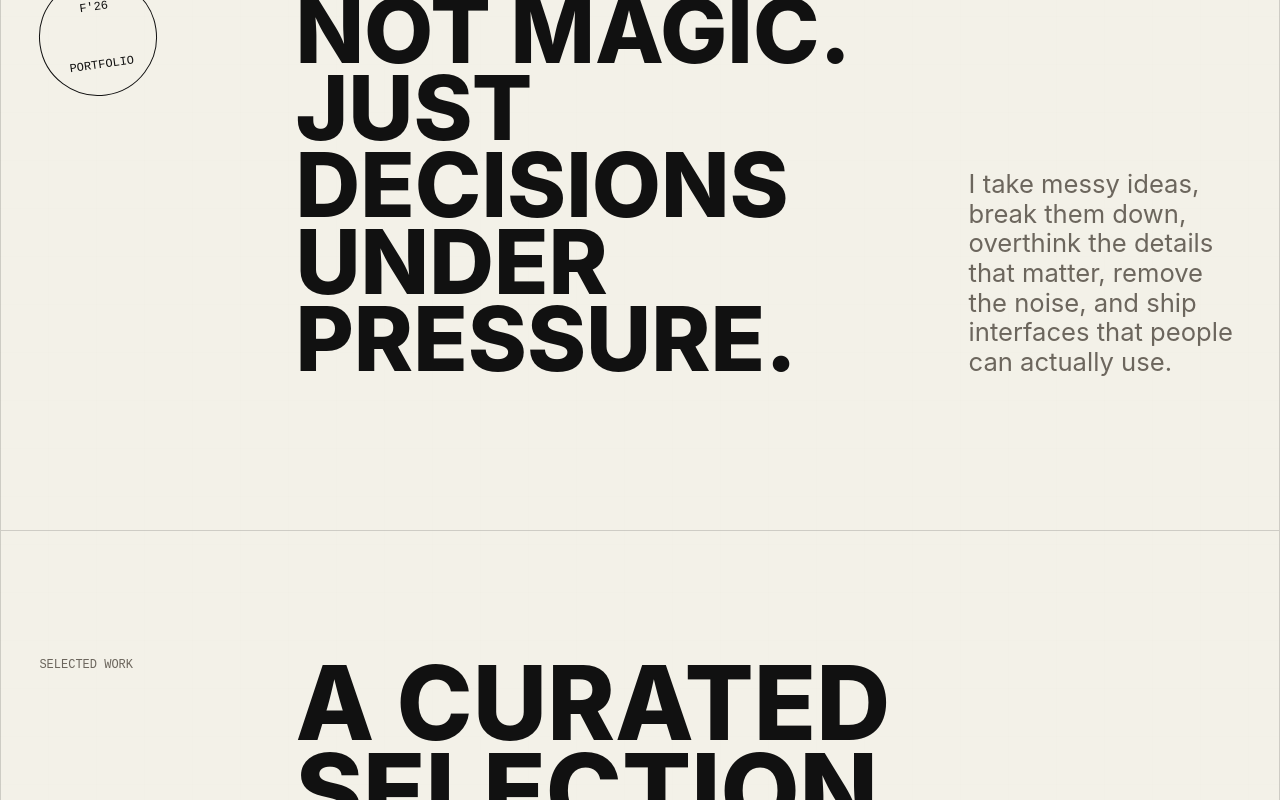
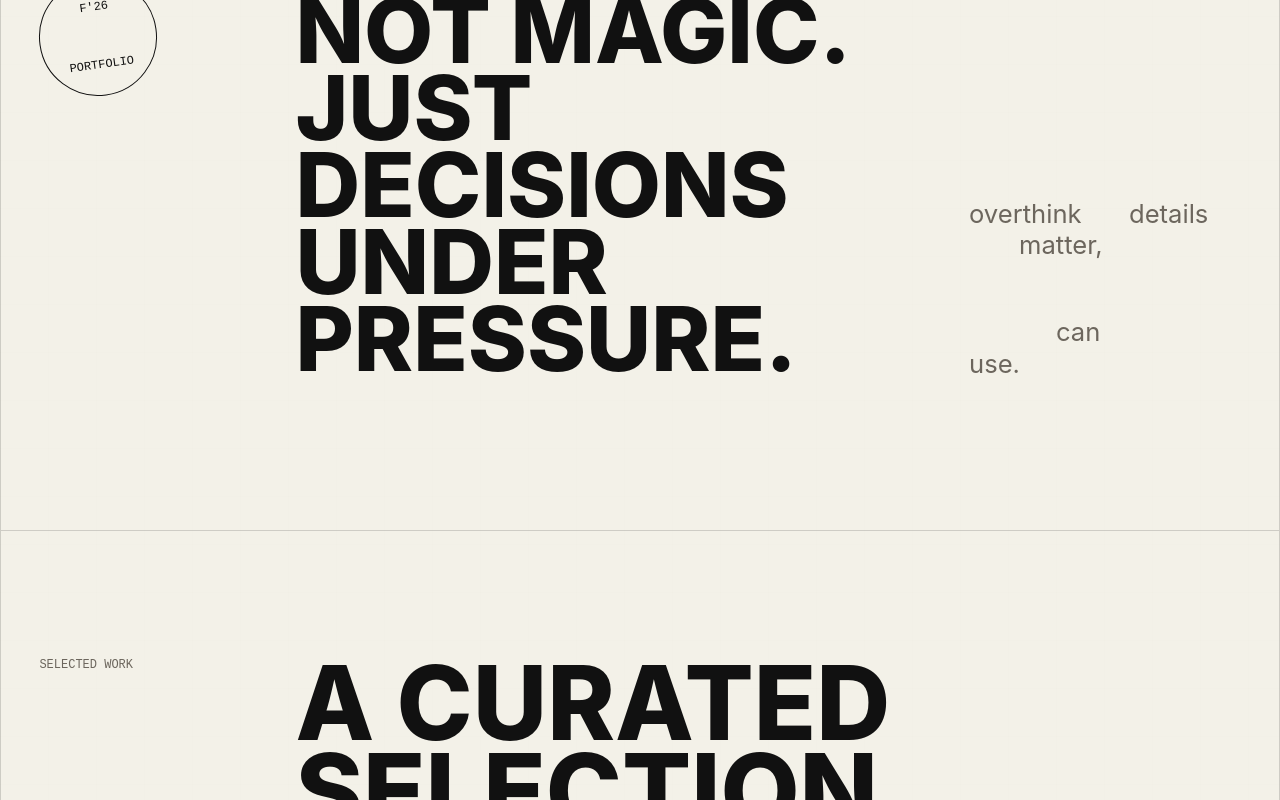
Before and after one commit to ZaydAyasta/portfolio, a Vue app: page / in a window 1280 px wide. Shown: the part 1760-2560 px from the top of the page. Built offline with nearby package versions, Linux system fonts and the light colour scheme.

Commit message:
feat: add BuildWords and RevealWords components for animated text effects

```diff
--- a/src/app.vue
+++ b/src/app.vue
@@ -1,5 +1,6 @@
 <script setup>
 import { onMounted, ref } from 'vue'
+import BuildWords from './shared/presentation/components/BuildWords.vue'
 import ShuffleText from './shared/presentation/components/ShuffleText.vue'
 
 const introDone = ref(false)
@@ -105,8 +106,13 @@ onMounted(() => {
         <h2 id="statement-title">not magic. just decisions under pressure.</h2>
       </div>
       <p class="statement-copy">
-        I take messy ideas, break them down, overthink the details that matter,
-        remove the noise, and ship interfaces that people can actually use.
+        <BuildWords
+          :lines="[
+            'I take messy ideas, break them down, overthink the details that matter,',
+            'remove the noise, and ship interfaces that people can actually use.',
+          ]"
+          :ready="introDone"
+        />
       </p>
     </section>
 
@@ -120,8 +126,13 @@ onMounted(() => {
           <span>felt right.</span>
         </h2>
         <p>
-          Replace these placeholders with your real case studies, screenshots,
-          and outcomes. Keep the rhythm; change the substance.
+          <BuildWords
+            :lines="[
+              'Replace these placeholders with your real case studies, screenshots,',
+              'and outcomes. Keep the rhythm; change the substance.',
+            ]"
+            :ready="introDone"
+          />
         </p>
       </div>
 
--- /dev/null
+++ b/src/shared/presentation/components/BuildWords.vue
@@ -0,0 +1,96 @@
+<script setup>
+import { computed, onBeforeUnmount, onMounted, ref, watch } from 'vue'
+
+const props = defineProps({
+  lines: {
+    type: Array,
+    required: true,
+  },
+  ready: {
+    type: Boolean,
+    default: true,
+  },
+})
+
+const root = ref(null)
+const hasBuilt = ref(false)
+const isInView = ref(false)
+let observer
+
+const accessibleText = computed(() => props.lines.join(' '))
+
+const lineWords = computed(() => {
+  let index = 0
+
+  return props.lines.map((line) =>
+    String(line)
+      .split(' ')
+      .filter(Boolean)
+      .map((word) => {
+        const order = (index * 7 + 3) % 13
+        const data = {
+          text: word,
+          index,
+          delay: order * 115 + Math.floor(index / 13) * 80,
+        }
+        index += 1
+        return data
+      }),
+  )
+})
+
+function build() {
+  if (!props.ready || !isInView.value || hasBuilt.value) return
+  hasBuilt.value = true
+  observer?.disconnect()
+}
+
+onMounted(() => {
+  observer = new IntersectionObserver(
+    ([entry]) => {
+      isInView.value = entry.isIntersecting
+      build()
+    },
+    {
+      rootMargin: '0px 0px -18% 0px',
+      threshold: 0.18,
+    },
+  )
+
+  if (root.value) {
+    observer.observe(root.value)
+  }
+})
+
+watch(
+  () => props.ready,
+  () => {
+    build()
+  },
+)
+
+onBeforeUnmount(() => {
+  observer?.disconnect()
+})
+</script>
+
+<template>
+  <span
+    ref="root"
+    class="build-words"
+    :class="{ 'is-built': hasBuilt }"
+    role="text"
+    :aria-label="accessibleText"
+  >
+    <span v-for="(line, lineIndex) in lineWords" :key="lineIndex" class="build-line" aria-hidden="true">
+      <span
+        v-for="word in line"
+        :key="`${word.text}-${word.index}`"
+        class="build-word"
+        :style="{ '--build-delay': `${word.delay}ms` }"
+      >
+        <span>{{ word.text }}</span>
+      </span>
+    </span>
+  </span>
+</template>
--- a/src/style.css
+++ b/src/style.css
@@ -258,22 +258,90 @@ h1 {
   font-size: clamp(64px, 14vw, 198px);
 }
 
-h1 span,
-h2 span {
+h1 > span,
+h2 > span {
   display: block;
 }
 
-h1 span:nth-child(2) {
+h1 > span:nth-child(2) {
   color: var(--red);
 }
 
-h1 span:nth-child(4),
-.contact-section h2 span:nth-child(3) {
+h1 > span:nth-child(4),
+.contact-section h2 > span:nth-child(3) {
   color: var(--blue);
 }
 
 h2 {
   font-size: clamp(48px, 9vw, 132px);
+}
+
+.reveal-words {
+  display: inline-block;
+}
+
+.reveal-line {
+  display: block;
+}
+
+.reveal-word {
+  display: inline-block;
+  margin-right: 0.18em;
+  vertical-align: top;
+}
+
+.reveal-word:last-child {
+  margin-right: 0;
+}
+
+.reveal-word > span {
+  display: inline-block;
+  transform: translate3d(var(--word-x), var(--word-y), 0) rotate(var(--word-rotate));
+  transition:
+    transform 620ms cubic-bezier(0.18, 0.92, 0.22, 1);
+  transition-delay: var(--word-delay);
+  will-change: transform;
+}
+
+.reveal-words.is-active .reveal-word > span {
+  transform: translate3d(0, 0, 0) rotate(0deg);
+}
+
+.build-words {
+  display: inline-block;
+}
+
+.build-line {
+  display: block;
+}
+
+.build-word {
+  display: inline-block;
+  margin-right: 0.18em;
+  vertical-align: top;
+}
+
+.build-word:last-child {
+  margin-right: 0;
+}
+
+.build-word > span {
+  display: inline-block;
+  opacity: 0;
+  visibility: hidden;
+  transform: translate3d(0, 0.12em, 0);
+  transition:
+    visibility 0ms linear,
+    opacity 90ms steps(1, end),
+    transform 220ms steps(2, end);
+  transition-delay: var(--build-delay);
+  will-change: opacity, transform;
+}
+
+.build-words.is-built .build-word > span {
+  opacity: 1;
+  visibility: visible;
+  transform: translate3d(0, 0, 0);
 }
 
 .section-label {
@@ -528,4 +596,14 @@ h2 {
     animation-duration: 0.01ms !important;
     animation-iteration-count: 1 !important;
   }
+
+  .reveal-word > span {
+    transform: none;
+  }
+
+  .build-word > span {
+    opacity: 1;
+    visibility: visible;
+    transform: none;
+  }
 }
```
Also changed, not shown: src/shared/presentation/components/RevealWords.vue (added, +112 -0 lines), 1 other file (tests, documents, lock files or other folders).
